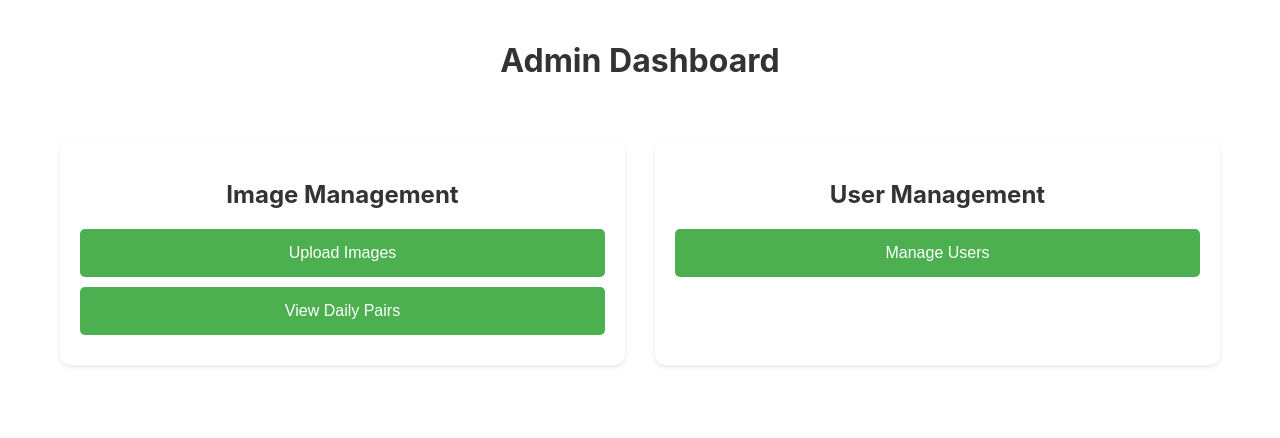
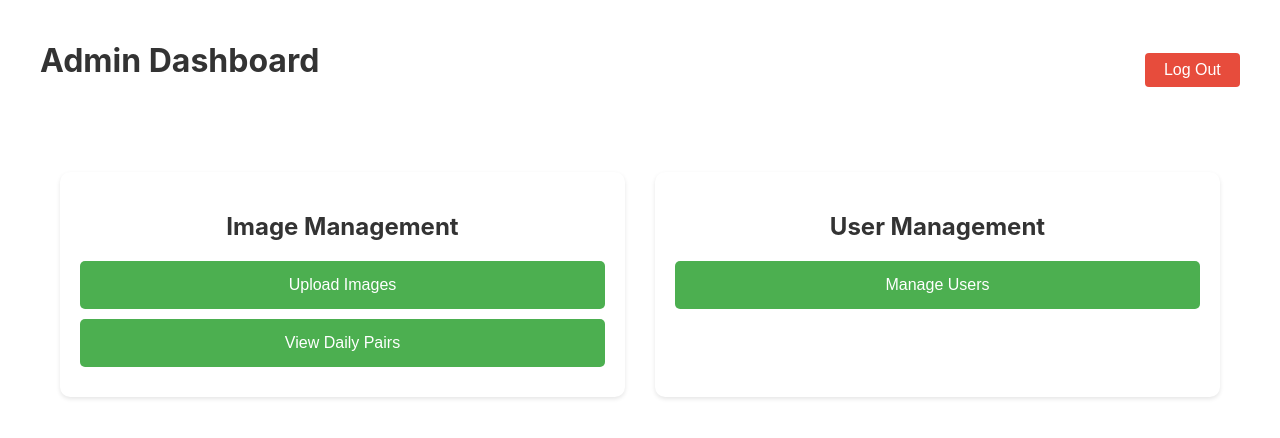
Before and after one commit to TimVanC/artalyze-admin, a React (Create React App) app: page /overview in a window 1280 px wide. Shown: the top 438 px of the page. Built offline with nearby package versions, Linux system fonts and the light colour scheme; sample sign-in values are in the browser's storage.

Commit message:
Add logout button to AdminOverview for admin dashboard

```diff
--- a/src/components/AdminOverview.css
+++ b/src/components/AdminOverview.css
@@ -52,3 +52,25 @@
 .action-button:active {
   transform: translateY(1px);
 }
+
+.admin-header {
+  display: flex;
+  justify-content: space-between;
+  align-items: center;
+  margin-bottom: 2rem;
+}
+
+.logout-button {
+  background: #e74c3c;
+  color: #fff;
+  border: none;
+  padding: 0.5rem 1.2rem;
+  border-radius: 4px;
+  font-size: 1rem;
+  cursor: pointer;
+  transition: background 0.2s;
+}
+
+.logout-button:hover {
+  background: #c0392b;
+}
--- a/src/components/AdminOverview.js
+++ b/src/components/AdminOverview.js
@@ -7,10 +7,20 @@ const AdminOverview = () => {
   // Hook for programmatic navigation
   const navigate = useNavigate();
 
+  // Logout handler
+  const handleLogout = () => {
+    localStorage.removeItem('adminToken');
+    window.location.reload();
+  };
+
   return (
     <div className="admin-overview">
-      <h1>Admin Dashboard</h1>
-
+      <div className="admin-header">
+        <h1>Admin Dashboard</h1>
+        <button className="logout-button" onClick={handleLogout}>
+          Log Out
+        </button>
+      </div>
       <div className="admin-actions">
         <div className="action-group">
           <h2>Image Management</h2>
```
